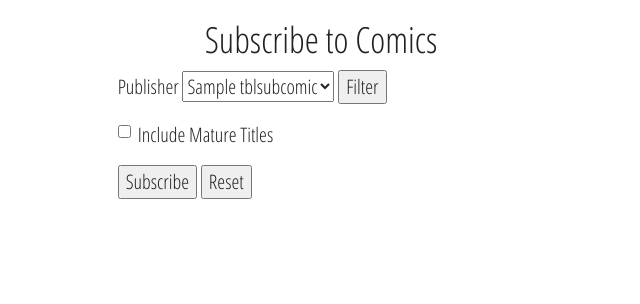
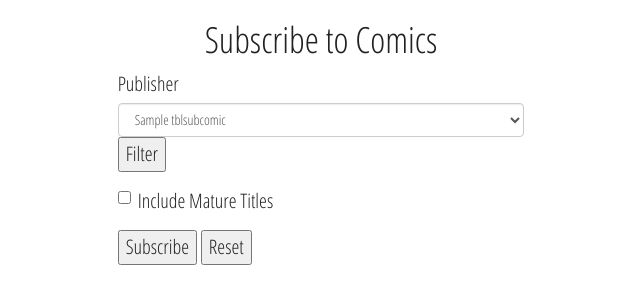
Before and after one commit to AgileDevelopmentG3/project, a PHP site: page /subscribe.php in a window 1280 px wide. Shown: the top 304 px of the page, without its empty margins (319-959 px from the left). Run offline with PHP 8.4, Linux system fonts and the light colour scheme; tables that the repository leaves empty or names only in its code hold one stand-in row (values such as "Sample post").

Commit message:
minor subscribe.php changes

```diff
--- a/subscribe.php
+++ b/subscribe.php
@@ -97,7 +97,7 @@ function getComicByPublisher($PublisherID)
 
 					<div class="form-group">
 						<label for="cboPublisher">Publisher</label>
-						<select id="cboPublisher" name="cboPublisher">
+						<select class="form-control" id="cboPublisher" name="cboPublisher">
                             <?php
                                 if (count($Publishers) > 0)
                                 {
@@ -109,7 +109,7 @@ function getComicByPublisher($PublisherID)
                                 }
                             ?>
                         </select>
-						<input type="submit" value="Filter"></input>
+                        <input class="" type="submit" value="Filter"></input>
 					</div>
 
                     <div class="form-group">
```
